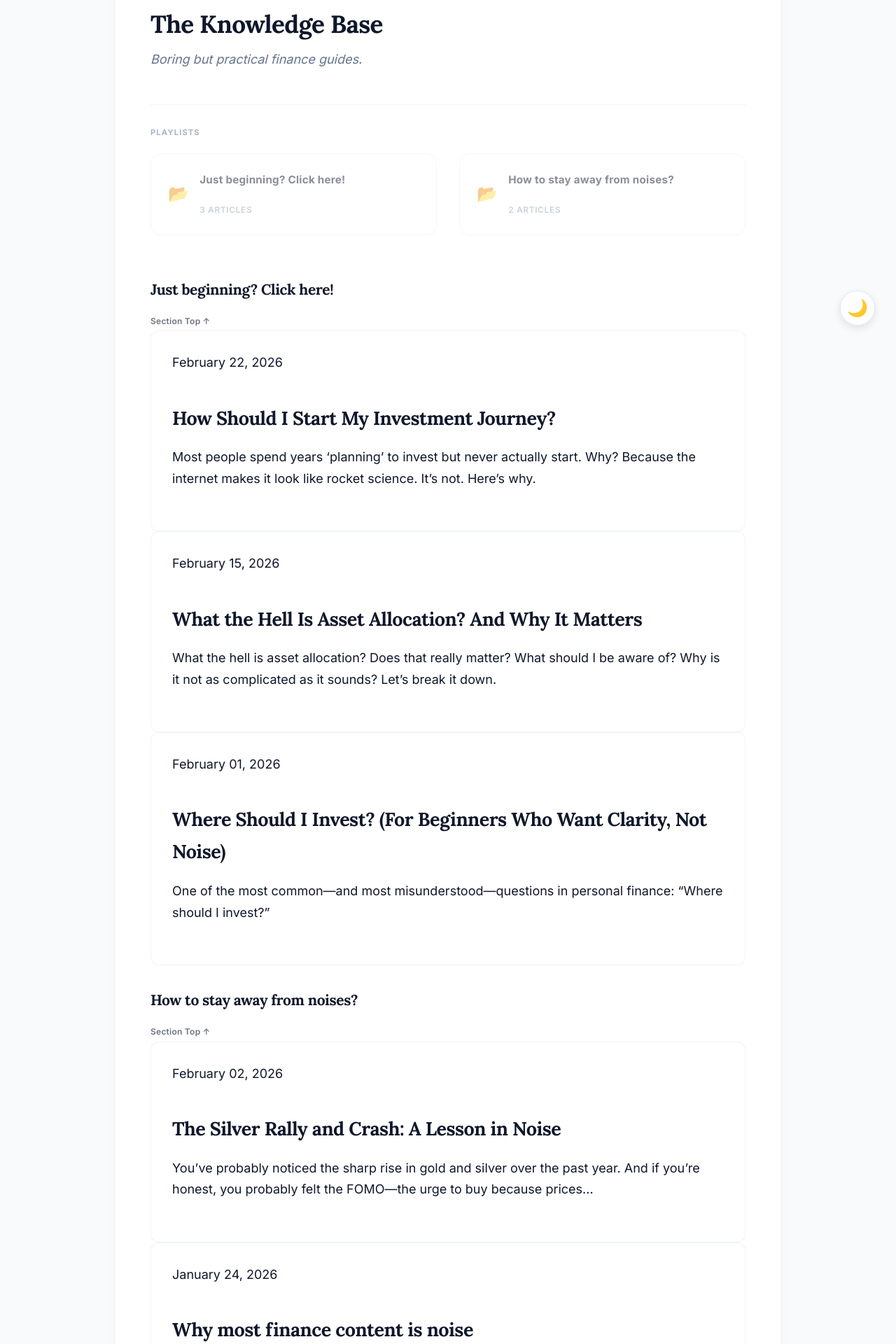
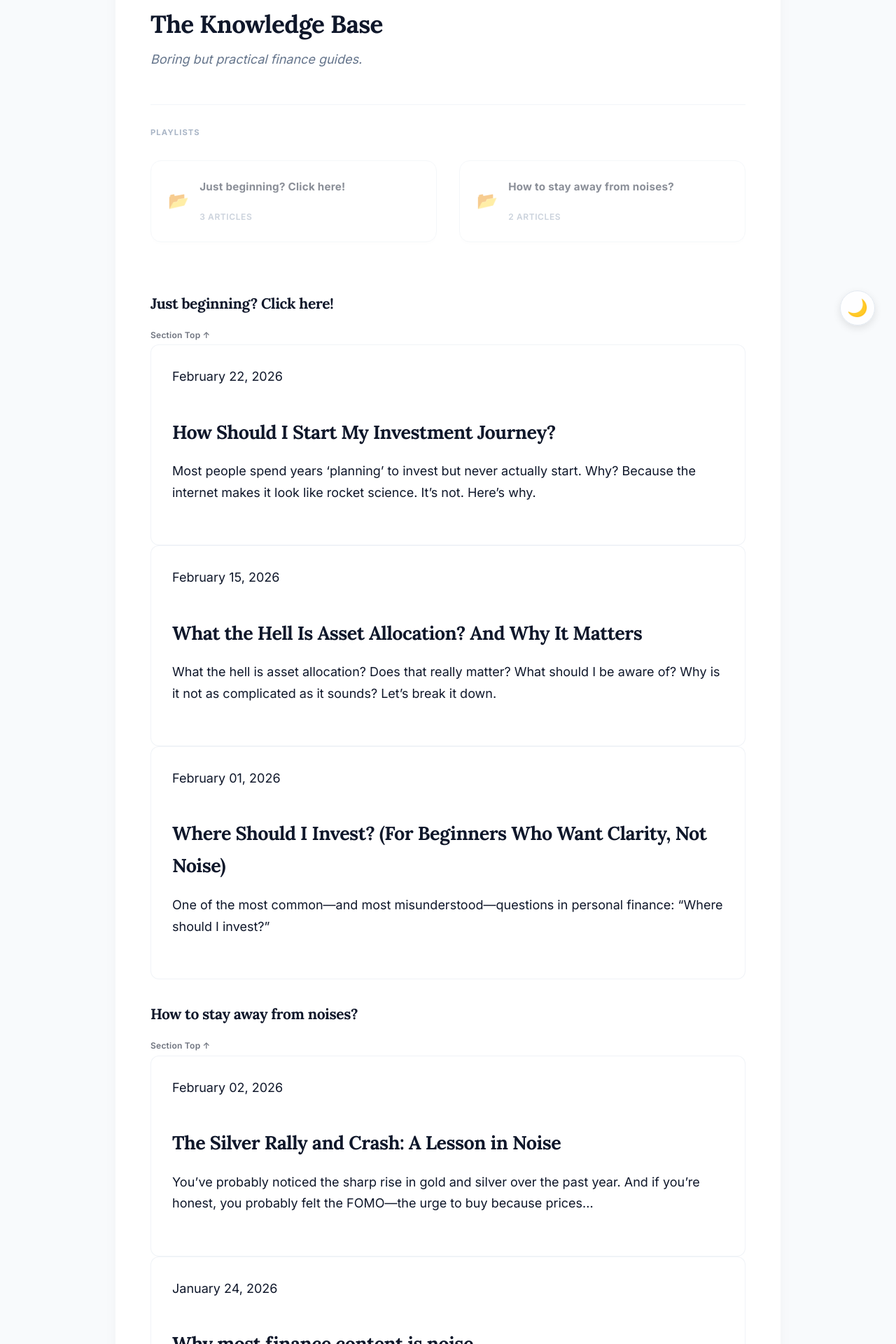
Before and after one commit to HarieshMK/HarieshMK.github.io, a Jekyll site: the page built from blogs.html, in a window 1280 px wide. Shown: the part 405-2325 px from the top of the page at 70% size. Built offline with Jekyll 4.4.1, drawn with Linux system fonts in a browser that asks for light colours.

Commit message:
Update style.css

```diff
--- a/assets/css/style.css
+++ b/assets/css/style.css
@@ -305,6 +305,7 @@
   margin-top: 20px;
 }
 
+/* ===== 9. FOLDER LAYOUT STYLES ===== */
 .folder-card {
   background: #ffffff;
   border: 1px solid #e2e8f0;
@@ -313,7 +314,9 @@
   display: flex;
   align-items: center;
   gap: 15px;
-  margin-bottom: 10px; /* FALLBACK: Keeps them apart on mobile/stacked views */
+  /* FORCE the gap here */
+  margin-top: 10px !important;
+  margin-bottom: 20px !important;
 }
 
 /* Redundant hover removed - Section 3 now handles the lift for .folder-card */
```
